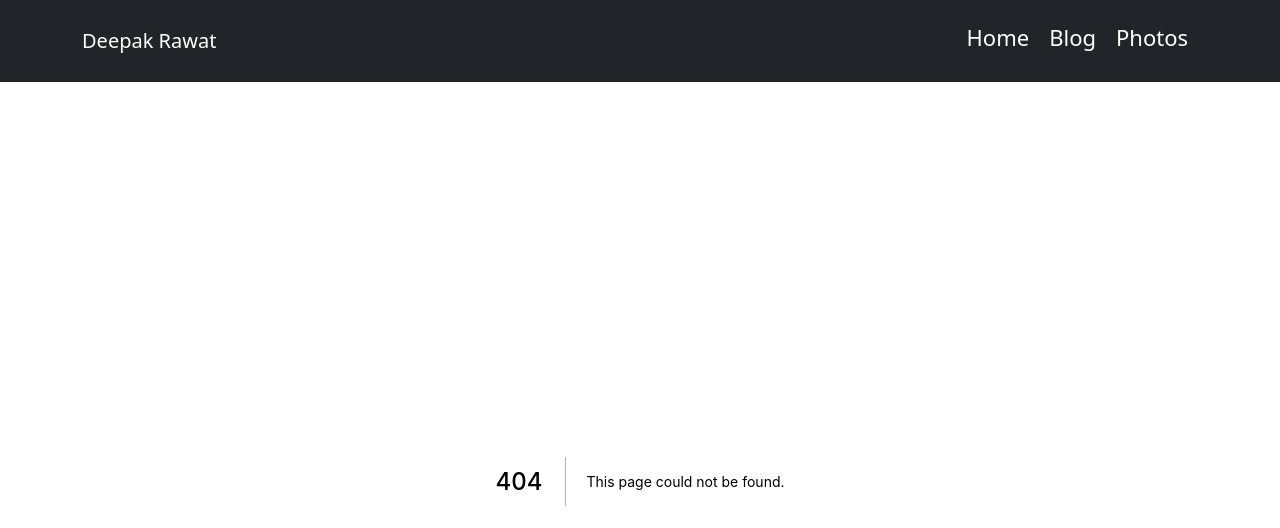
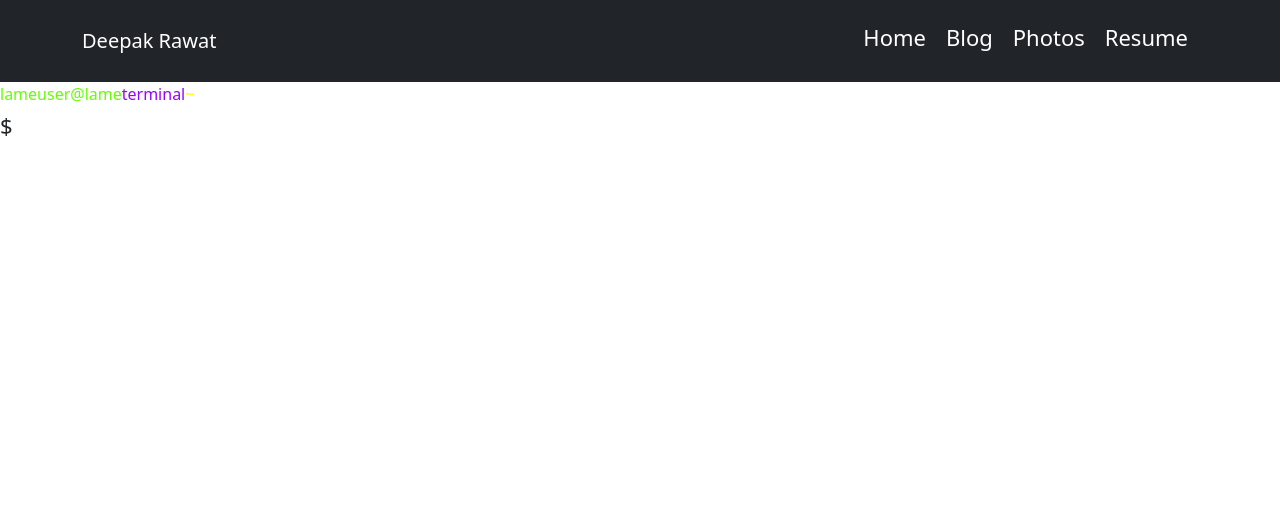
Before and after one commit to abcdeepakr/portfolio, a Next.js app: page /resume/resumeComponents/terminalUsername in a window 1280 px wide. Before the commit this address had no page. Shown: the top 528 px of the page. Built offline with nearby package versions, Linux system fonts and the light colour scheme.

Commit message:
added items to terminal resume

```diff
--- a/components/navbar/navbar.jsx
+++ b/components/navbar/navbar.jsx
@@ -20,7 +20,11 @@ const NavbarComponent = () => {
                             <Link eventKey={2} href="/photos" passHref>
                             <p className = {styles.links}>Photos</p>
                             </Link>
-                            {/* <Link href="/resume" passHref><p className={styles.links}>Resume</p></Link> */}
+                            <Link href="/resume" passHref>
+                                <p className={styles.links}>
+                                    Resume
+                                </p>
+                            </Link>
                             {/* <Link href="/settle-debates" passHref><p className={styles.links}>Settle Debates</p></Link> */}
                         </Nav>
                     </Navbar.Collapse>
--- a/components/profileBannerComponents/about/About.jsx
+++ b/components/profileBannerComponents/about/About.jsx
@@ -10,9 +10,9 @@ function About() {
         <React.Fragment>
             <div className ={styles.aboutContainer}>
                 <label className={styles.label}>Previous: </label>
-                <p className={styles.content}>Feedback analyis<h6 className={styles.orgname}>@Ugam Solutions</h6> </p>
+                <p className={styles.content}>Feedback analyis<span className={styles.orgname}> @Ugam Solutions</span> </p>
                 <label className={styles.label}>Current: </label>
-                <p className ={styles.content}>Writing e-commerce solutions <h6 className={styles.orgname}>@The Peripheral Store</h6></p>
+                <p className ={styles.content}>Writing e-commerce solutions <span className={styles.orgname}>@The Peripheral Store</span></p>
                 <label className={styles.label}>Next: </label>
                 <p className ={styles.content}>Your wedding photographer</p>
                 <br></br>
--- a/pages/resume/resume.module.css
+++ b/pages/resume/resume.module.css
@@ -27,6 +27,7 @@
     padding-top: 8px;
     resize: none;
     overflow: hidden;
+    margin-left: 10px;
 }
 .scroll::-webkit-scrollbar {
     display: none;
@@ -35,3 +36,8 @@
     display: flex;
     flex-direction: row;
 }
+
+
+/* mobile */
+@media only screen and (max-width: 500px) {
+      }
--- /dev/null
+++ b/pages/resume/resumeComponents/terminalUsername.jsx
@@ -0,0 +1,40 @@
+import { useState } from 'react';
+import styles from '../resume.module.css'
+const TerminalUsername = (props) =>{
+    const [terminalPath, setTerminalPath] = useState("")
+    const [terminalCommand, setTerminalCommand] = useState("")
+
+    const updateCommandInput = (event) =>{
+        let updatedCommand = event.target.value;
+        setTerminalCommand(updatedCommand,setTerminalPath);
+    }
+    const onKeyUpValue = (event) => {
+
+        if(event.key == "Enter"){
+            event.target.value = ""
+            event.preventDefault()
+            props.createSnapShot(terminalCommand)
+        }
+    }
+    return(
+        <div>
+          <span>
+            <span className={styles.username}>lameuser@lame</span>
+            <span className={styles.terminalName}>terminal</span>
+            <span className={styles.terminalPath}>~{terminalPath}</span>
+          </span>
+          <div className={styles.inputWrapper}>
+            <p>$ </p>
+            <textarea className={`${styles.commandLineInput} ${styles.scroll}`}
+                type="text"
+                rows="10"
+                maxLength="300"
+                onChange={(event)=>updateCommandInput(event)}
+                onKeyUp={(event)=>onKeyUpValue(event)}
+                />
+          </div>
+        </div>
+    )
+}
+
+export default TerminalUsername
--- a/styles/globals.css
+++ b/styles/globals.css
@@ -126,13 +126,6 @@ ol {
 
 @media (max-width: 500px) {
 
-  p {
-    margin: 15px 0;
-    line-height: 1.8;
-    font-size: 18px;
-    padding: 10px;
-  }
-
   .posts {
     grid-template-columns: 1fr;
   }
```
Also changed, not shown: pages/resume/index.js (+17 -8 lines), 1 other file (tests, documents, lock files or other folders).
